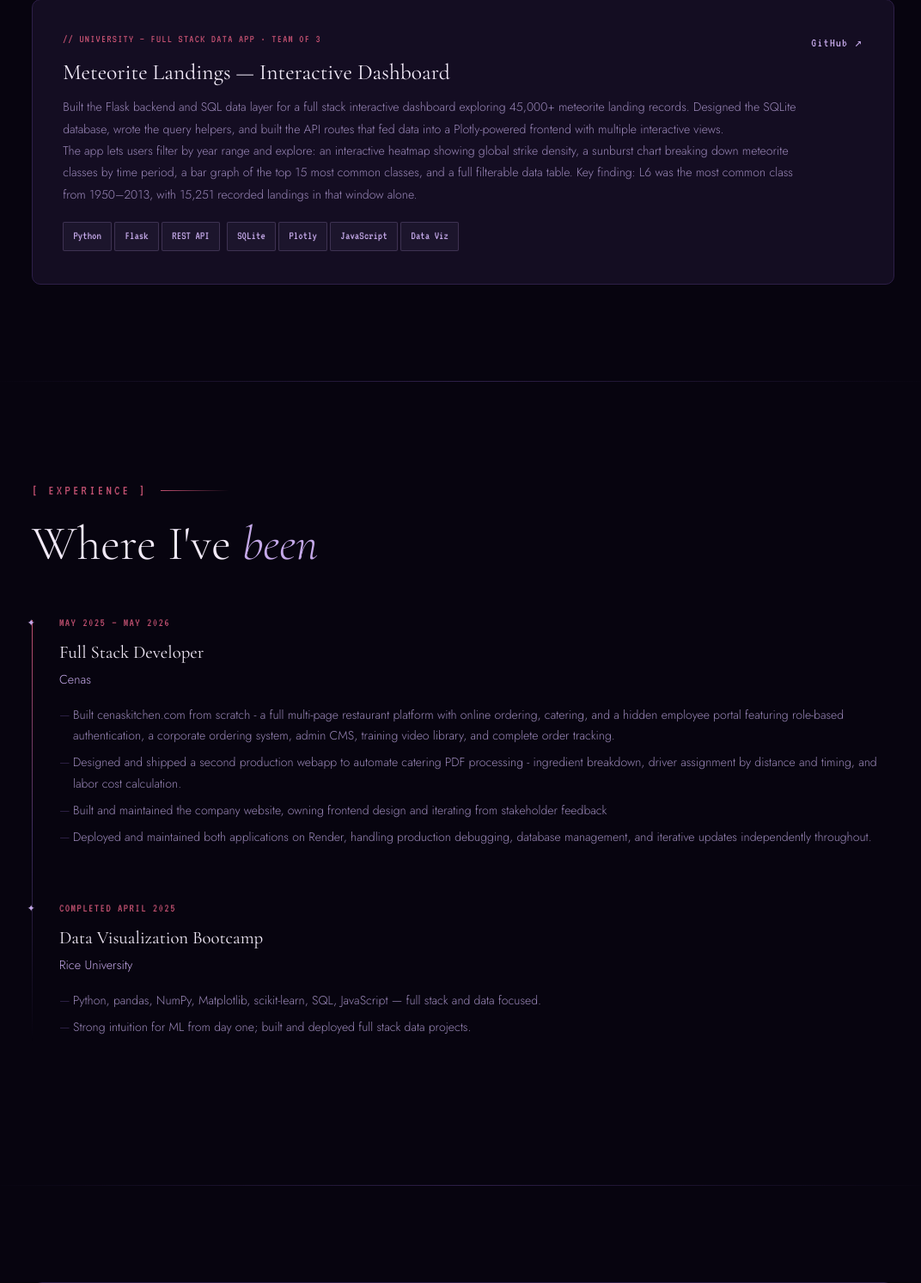
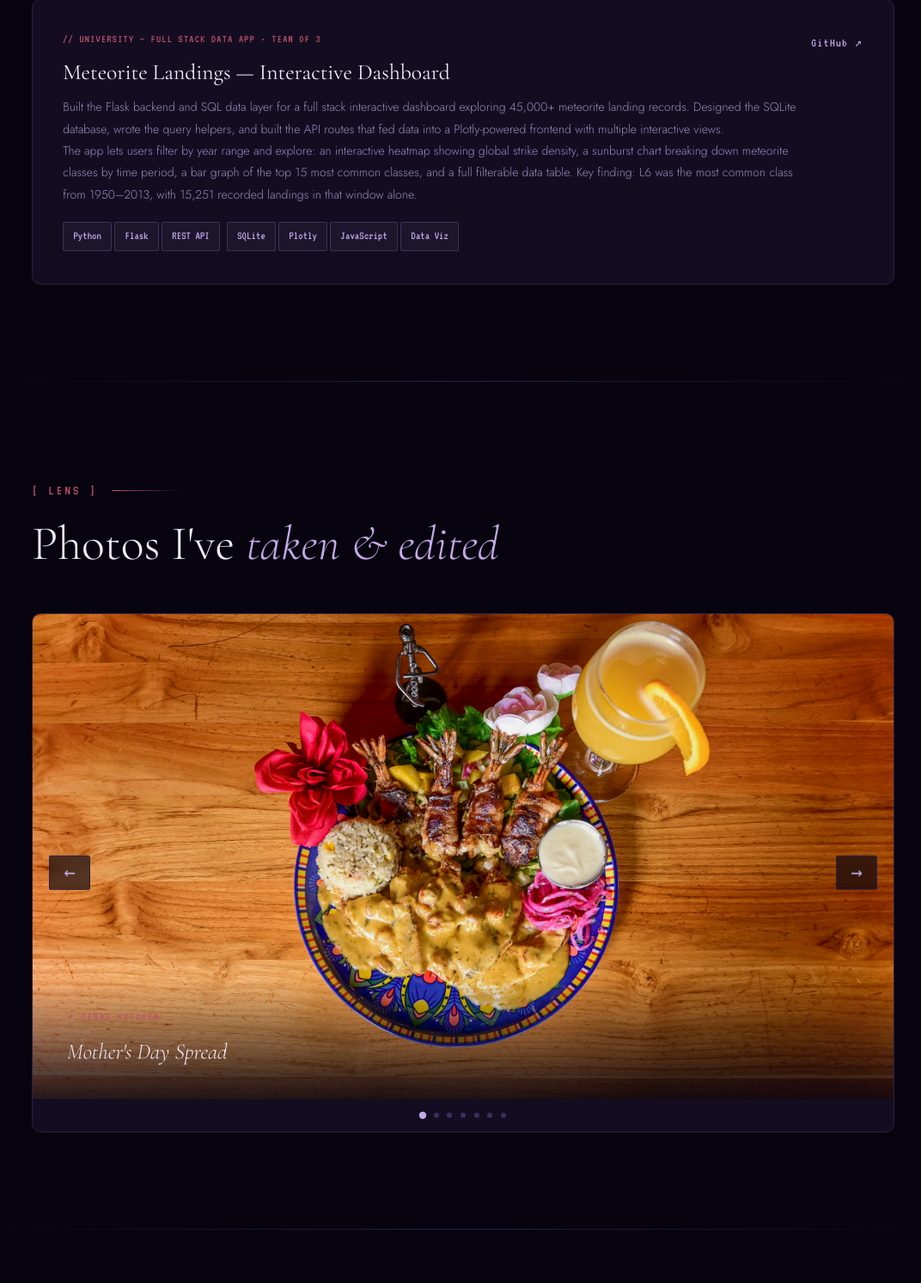
Before and after one commit to leverr18/portfolio_2026, a Flask app: page / in a window 1280 px wide. Shown: the part 3975-5467 px from the top of the page at 86% size, without its empty margins (101-1173 px from the left). Run offline with Flask 3, Linux system fonts and the light colour scheme; grey boxes are pictures that could not be loaded.

Commit message:
Additions - photo slideshow and style changes

```diff
--- a/static/style.css
+++ b/static/style.css
@@ -35,8 +35,6 @@ h1 em { font-style: italic; color: var(--lav); }
 .hero-tagline { font-family: var(--serif); font-size: 1.25rem; font-style: italic; color: var(--muted); margin-bottom: 2.5rem; line-height: 1.6; }
 .hero-cta { display: flex; gap: 1rem; justify-content: center; flex-wrap: wrap; }
 .btn { display: inline-block; padding: 0.65rem 1.8rem; font-family: var(--pixel); font-size: 1rem; letter-spacing: 0.12em; text-decoration: none; border-radius: 2px; transition: all 0.2s; }
-.btn-primary { background: var(--burg); color: var(--cream); border: 1px solid var(--rose); }
-.btn-primary:hover { background: #a02848; box-shadow: 0 0 20px rgba(192,80,112,0.3); }
 .btn-ghost { background: transparent; color: var(--muted); border: 1px solid var(--faint); }
 .btn-ghost:hover { border-color: var(--lav); color: var(--lav); }
 .section { position: relative; z-index: 1; padding: 7rem 3rem; max-width: 1100px; margin: 0 auto; }
@@ -84,6 +82,20 @@ h2 em { font-style: italic; color: var(--lav); }
 .section-divider { height: 1px; background: linear-gradient(90deg, transparent, var(--border), transparent); max-width: 1100px; margin: 0 auto; }
 footer { position: relative; z-index: 1; border-top: 1px solid rgba(45,31,72,0.4); padding: 2.5rem 3rem; text-align: center; }
 .footer-text { font-family: var(--serif); font-style: italic; color: var(--faint); font-size: 0.9rem; }
+.slideshow { position: relative; width: 100%; border-radius: 10px; background: var(--surface); border: 1px solid var(--border); overflow: hidden; }
+.slides-track { display: flex; transition: transform 0.5s cubic-bezier(0.25,0.46,0.45,0.94); will-change: transform; }
+.slide { min-width: 100%; position: relative; aspect-ratio: 16/9; }
+.slide img { width: 100%; height: 100%; object-fit: cover; display: block; }
+.slide-caption { position: absolute; bottom: 0; left: 0; right: 0; padding: 2rem 2.5rem; background: linear-gradient(transparent, rgba(7,4,15,0.88)); }
+.slide-label { font-family: var(--pixel); font-size: 0.8rem; color: var(--rose); letter-spacing: 0.15em; margin-bottom: 0.4rem; }
+.slide-title { font-family: var(--serif); font-size: 1.6rem; font-style: italic; color: var(--cream); }
+.slide-btn { position: absolute; top: 50%; transform: translateY(-50%); z-index: 10; background: rgba(7,4,15,0.65); border: 1px solid var(--border); color: var(--lav); font-family: var(--pixel); font-size: 1.4rem; padding: 0.5rem 1rem; cursor: pointer; transition: all 0.2s; backdrop-filter: blur(8px); border-radius: 2px; line-height: 1; }
+.slide-btn:hover { background: rgba(139,32,64,0.5); border-color: var(--rose); color: var(--cream); }
+.slide-prev { left: 1.2rem; }
+.slide-next { right: 1.2rem; }
+.slide-dots { display: flex; justify-content: center; gap: 0.6rem; padding: 1rem; background: var(--surface); border-top: 1px solid var(--border); }
+.slide-dot { width: 6px; height: 6px; border-radius: 50%; background: var(--faint); border: none; cursor: pointer; transition: background 0.2s, transform 0.2s; padding: 0; }
+.slide-dot.active { background: var(--lav); transform: scale(1.4); }
 .reveal { opacity: 0; transform: translateY(24px); transition: opacity 0.8s ease, transform 0.8s ease; }
 .reveal.visible { opacity: 1; transform: translateY(0); }
 @media (max-width: 768px) {
--- a/static/work.js
+++ b/static/work.js
@@ -20,3 +20,31 @@ const observer = new IntersectionObserver((entries) => {
   });
 }, { threshold: 0.1 });
 reveals.forEach(r => observer.observe(r));
+const track = document.querySelector('.slides-track');
+if (track) {
+  const slides = Array.from(track.querySelectorAll('.slide'));
+  const dotsContainer = document.querySelector('.slide-dots');
+  let current = 0;
+
+  slides.forEach((_, i) => {
+    const dot = document.createElement('button');
+    dot.className = 'slide-dot' + (i === 0 ? ' active' : '');
+    dot.setAttribute('aria-label', 'Go to slide ' + (i + 1));
+    dot.addEventListener('click', () => goTo(i));
+    dotsContainer.appendChild(dot);
+  });
+
+  function goTo(n) {
+    current = (n + slides.length) % slides.length;
+    track.style.transform = `translateX(-${current * 100}%)`;
+    document.querySelectorAll('.slide-dot').forEach((d, i) => d.classList.toggle('active', i === current));
+  }
+
+  document.querySelector('.slide-prev').addEventListener('click', () => goTo(current - 1));
+  document.querySelector('.slide-next').addEventListener('click', () => goTo(current + 1));
+
+  document.addEventListener('keydown', e => {
+    if (e.key === 'ArrowLeft') goTo(current - 1);
+    if (e.key === 'ArrowRight') goTo(current + 1);
+  });
+}
--- a/templates/home.html
+++ b/templates/home.html
@@ -20,6 +20,7 @@
   <div class="nav-links">
     <a href="#skills">skills</a>
     <a href="#projects">projects</a>
+    <a href="photography">lens</a>
     <a href="#experience">experience</a>
     <a href="#contact">contact</a>
   </div>
@@ -35,8 +36,9 @@
       automated pipelines, production apps, interactive data dashboards and analysis.
     </p>
     <div class="hero-cta">
-      <a href="#projects" class="btn btn-primary">[ VIEW WORK ]</a>
-      <a href="mailto:vsanhueza1806@gmail.com" class="btn btn-ghost">[ GET IN TOUCH ]</a>
+      <a href="#projects" class="btn btn-ghost">[ VIEW WORK ]</a>
+      <a href="#photography" class="btn btn-ghost">[ CREATIVE ]</a>
+      <a href="#contact" class="btn btn-ghost">[ GET IN TOUCH ]</a>
     </div>
   </div>
 </div>
@@ -179,6 +181,82 @@
   </div>
 </section>
 
+  <div class="section-divider"></div>
+
+<section class="section" id="photography">
+  <div class="reveal">
+    <div class="section-eyebrow">[ LENS ]</div>
+    <h2>Photos I've <em>taken &amp; edited</em></h2>
+  </div>
+  <div class="slideshow reveal">
+    <button class="slide-btn slide-prev" aria-label="Previous">&#8592;</button>
+    <div class="slides-track">
+
+      <div class="slide">
+        <img src="{{ url_for('static', filename='images/DSC_0743 ._1.jpg') }}" alt="Cenas Kitchen — Mother's Day Spread" loading="lazy">
+        <div class="slide-caption">
+          <div class="slide-label">✦ CENAS KITCHEN</div>
+          <div class="slide-title">Mother's Day Spread</div>
+        </div>
+      </div>
+
+      <div class="slide">
+        <img src="{{ url_for('static', filename='images/DSC_0782 ._4_1 copy.jpg') }}" alt="Cenas Kitchen — Mother's Day Spread" loading="lazy">
+        <div class="slide-caption">
+          <div class="slide-label">✦ CENAS KITCHEN</div>
+          <div class="slide-title">Mother's Day Spread</div>
+        </div>
+      </div>
+
+      <div class="slide">
+        <img src="{{ url_for('static', filename='images/DSC_0772 ._1.jpg') }}" alt="Cenas Kitchen — Mother's Day Spread" loading="lazy">
+        <div class="slide-caption">
+          <div class="slide-label">✦ CENAS KITCHEN</div>
+          <div class="slide-title">Mother's Day Spread</div>
+        </div>
+      </div>
+
+      <div class="slide">
+        <img src="{{ url_for('static', filename='images/DSC_0752 ._2 copy.jpg') }}" alt="Cenas Kitchen — Mother's Day Spread" loading="lazy">
+        <div class="slide-caption">
+          <div class="slide-label">✦ CENAS KITCHEN</div>
+          <div class="slide-title">Mother's Day Spread</div>
+        </div>
+      </div>
+
+      <div class="slide">
+        <img src="{{ url_for('static', filename='images/DSC_0761 ._1.jpg') }}" alt="Cenas Kitchen — Mother's Day Spread" loading="lazy">
+        <div class="slide-caption">
+          <div class="slide-label">✦ CENAS KITCHEN</div>
+          <div class="slide-title">Mother's Day Spread</div>
+        </div>
+      </div>
+
+      <div class="slide">
+        <img src="{{ url_for('static', filename='images/duck jar 1.jpg') }}" alt="Cenas Kitchen — Mother's Day Spread" loading="lazy">
+        <div class="slide-caption">
+          <div class="slide-label">✦ CENAS KITCHEN</div>
+          <div class="slide-title">Cinco De Mayo Jar Challenge</div>
+        </div>
+      </div>
+
+      <div class="slide">
+        <img src="{{ url_for('static', filename='images/duck jar 3.jpg') }}" alt="Cenas Kitchen — Mother's Day Spread" loading="lazy">
+        <div class="slide-caption">
+          <div class="slide-label">✦ CENAS KITCHEN</div>
+          <div class="slide-title">Cinco De Mayo Jar Challenge</div>
+        </div>
+      </div>
+
+        <!-- add more slides: copy the block above, update src / alt / label /
+  title -->
+
+    </div>
+    <button class="slide-btn slide-next" aria-label="Next">&#8594;</button>
+    <div class="slide-dots"></div>
+  </div>
+</section>
+
 <div class="section-divider"></div>
 
 <section class="section" id="experience">
```
Also changed, not shown: static/images/DSC_0743 ._1.jpg (added), static/images/DSC_0752 ._2 copy.jpg (added), static/images/DSC_0761 ._1.jpg (added), 6 other files.
